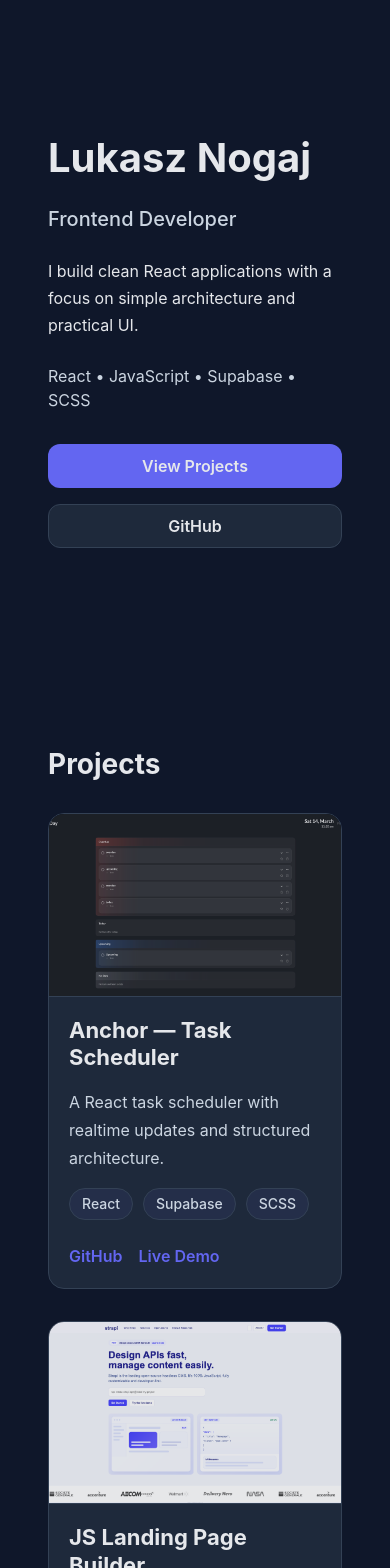
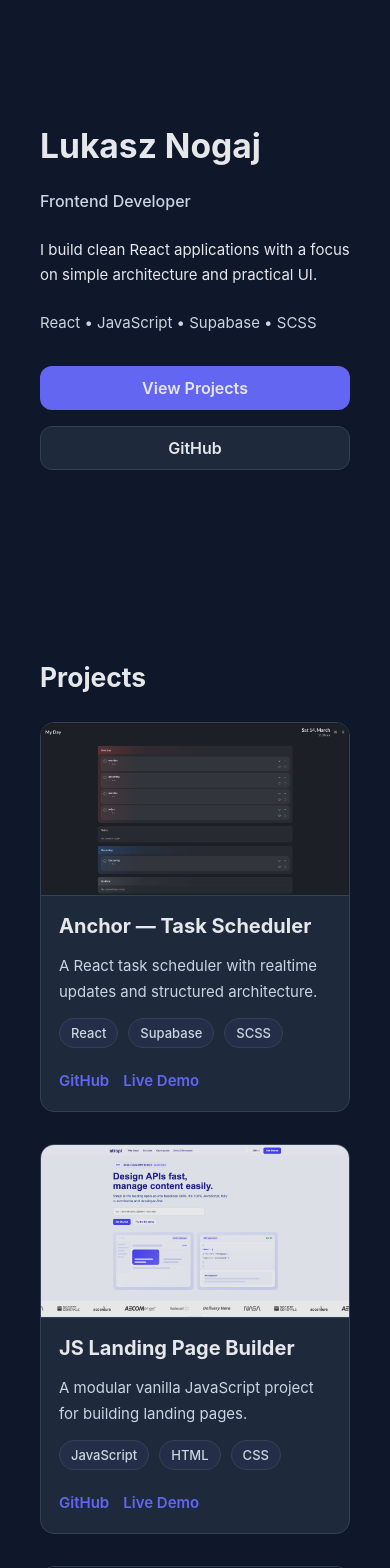
Before and after one commit to lukanogaj/portfolio, a React (Vite) app: page / in a window 390 px wide. Shown: the top 1568 px of the page. Built offline with nearby package versions, Linux system fonts and the light colour scheme.

Commit message:
style: implement responsive layout across portfolio sections

```diff
--- a/src/components/Container/Container.module.scss
+++ b/src/components/Container/Container.module.scss
@@ -3,3 +3,16 @@
   margin: 0 auto;
   padding: 0 1.5rem;
 }
+/* tablet */
+@media (max-width: 48rem) {
+  .container {
+    padding: 0 1.25rem;
+  }
+}
+
+/* small phones */
+@media (max-width: 26.875rem) {
+  .container {
+    padding: 0 1rem;
+  }
+}
--- a/src/components/ProjectCard/ProjectCard.module.scss
+++ b/src/components/ProjectCard/ProjectCard.module.scss
@@ -107,7 +107,24 @@
   color: v.$color-text;
 }
 
+@media (max-width: 64rem) {
+  .projectCardContent {
+    padding: 1.375rem;
+  }
+
+  .projectTitle {
+    font-size: 1.4375rem;
+  }
+
+  .projectDescription {
+    font-size: 1rem;
+  }
+}
+
 @media (max-width: 48rem) {
+  .projectImageWrapper {
+    aspect-ratio: 16 / 9;
+  }
   .projectCardContent {
     padding: 1.25rem;
   }
@@ -118,5 +135,89 @@
 
   .projectDescription {
     font-size: 1rem;
+    line-height: 1.7;
+  }
+
+  .projectLinks {
+    gap: 0.875rem;
   }
 }
+
+@media (max-width: 26.875rem) {
+  .projectCard {
+    border-radius: 0.875rem;
+  }
+
+  .projectCardContent {
+    gap: 0.875rem;
+    padding: 1.125rem;
+  }
+
+  .projectTitle {
+    font-size: 1.25rem;
+  }
+
+  .projectDescription {
+    font-size: 0.9375rem;
+  }
+
+  .projectTechTag {
+    min-height: 1.875rem;
+    padding: 0.35rem 0.6875rem;
+    font-size: 0.8125rem;
+  }
+
+  .projectLink {
+    font-size: 0.9375rem;
+  }
+}
+
+@media (max-width: 23.4375rem) {
+  .projectCardContent {
+    padding: 1rem;
+  }
+
+  .projectTitle {
+    font-size: 1.1875rem;
+  }
+
+  .projectDescription {
+    font-size: 0.9rem;
+    line-height: 1.65;
+  }
+
+  .projectStack {
+    gap: 0.5rem;
+  }
+
+  .projectLinks {
+    flex-direction: column;
+    align-items: flex-start;
+    gap: 0.625rem;
+  }
+}
+
+@media (max-width: 20rem) {
+  .projectTitle {
+    font-size: 1.125rem;
+  }
+
+  .projectDescription {
+    font-size: 0.875rem;
+  }
+
+  .projectTechTag {
+    font-size: 0.75rem;
+  }
+
+  .projectLink {
+    font-size: 0.875rem;
+  }
+}
+@media (hover: hover) and (pointer: fine) {
+  .projectCard:hover {
+    transform: translateY(-0.25rem);
+    border-color: v.$color-accent;
+    box-shadow: 0 1rem 2.5rem rgba(0, 0, 0, 0.22);
+  }
+}
--- a/src/sections/About/About.module.scss
+++ b/src/sections/About/About.module.scss
@@ -32,6 +32,14 @@
   color: v.$color-text-muted;
 }
 
+/* 1024 */
+@media (max-width: 64rem) {
+  .aboutText {
+    max-width: 40rem;
+  }
+}
+
+/* 768 */
 @media (max-width: 48rem) {
   .aboutSection {
     padding: 3rem 0;
@@ -50,3 +58,47 @@
     line-height: 1.75;
   }
 }
+
+/* 430 */
+@media (max-width: 26.875rem) {
+  .aboutContent {
+    gap: 1.75rem;
+  }
+
+  .aboutTitle {
+    font-size: 1.65rem;
+  }
+
+  .aboutText {
+    gap: 1.25rem;
+  }
+
+  .aboutParagraph {
+    font-size: 0.95rem;
+    line-height: 1.7;
+  }
+}
+
+/* 375 */
+@media (max-width: 23.4375rem) {
+  .aboutTitle {
+    font-size: 1.55rem;
+  }
+
+  .aboutParagraph {
+    font-size: 0.9rem;
+    line-height: 1.65;
+  }
+}
+
+/* 320 */
+@media (max-width: 20rem) {
+  .aboutTitle {
+    font-size: 1.45rem;
+  }
+
+  .aboutParagraph {
+    font-size: 0.875rem;
+    line-height: 1.6;
+  }
+}
--- a/src/sections/Contact/Contact.module.scss
+++ b/src/sections/Contact/Contact.module.scss
@@ -1,3 +1,5 @@
+@use "../../styles/variables" as v;
+
 .contactSection {
   padding: 4rem 0 6rem;
 }
@@ -9,8 +11,11 @@
 }
 
 .contactTitle {
+  margin: 0;
   font-size: 1.8rem;
-  font-weight: 600;
+  font-weight: 700;
+  line-height: 1.2;
+  color: v.$color-text;
 }
 
 .contactLinks {
@@ -20,11 +25,66 @@
 }
 
 .contactLink {
-  color: #6366f1;
+  font-size: 1rem;
+  font-weight: 600;
+  color: v.$color-accent;
   text-decoration: none;
-  font-weight: 500;
+  transition: color 0.2s ease;
 }
 
 .contactLink:hover {
-  text-decoration: underline;
+  color: v.$color-text;
 }
+
+/* 768 */
+@media (max-width: 48rem) {
+  .contactSection {
+    padding: 3rem 0 4.5rem;
+  }
+
+  .contactTitle {
+    font-size: 1.65rem;
+  }
+}
+
+/* 430 */
+@media (max-width: 26.875rem) {
+  .contactTitle {
+    font-size: 1.55rem;
+  }
+
+  .contactLinks {
+    gap: 0.875rem;
+  }
+
+  .contactLink {
+    font-size: 0.95rem;
+  }
+}
+
+/* 375 */
+@media (max-width: 23.4375rem) {
+  .contactTitle {
+    font-size: 1.45rem;
+  }
+
+  .contactLink {
+    font-size: 0.9rem;
+  }
+}
+
+/* 320 */
+@media (max-width: 20rem) {
+  .contactTitle {
+    font-size: 1.35rem;
+  }
+
+  .contactLinks {
+    flex-direction: column;
+    align-items: flex-start;
+  }
+
+  .contactLink {
+    font-size: 0.875rem;
+  }
+}
--- a/src/sections/Hero/Hero.module.scss
+++ b/src/sections/Hero/Hero.module.scss
@@ -87,14 +87,32 @@
   color: $color-accent;
   transform: translateY(-0.0625rem);
 }
+@media (max-width: 64rem) {
+  .heroTitle {
+    font-size: 2.75rem;
+  }
+}
 
 @media (max-width: 48rem) {
   .hero {
     padding: 4.5rem 0;
   }
 
+  .heroContent {
+    max-width: 100%;
+  }
+
   .heroTitle {
-    font-size: 2.5rem;
+    font-size: 2.4rem;
+  }
+
+  .heroRole {
+    font-size: 1.125rem;
+  }
+
+  .heroDescription,
+  .heroTech {
+    font-size: 0.95rem;
   }
 
   .heroActions {
@@ -106,3 +124,50 @@
     width: 100%;
   }
 }
+
+@media (max-width: 26.875rem) {
+  .hero {
+    padding: 4rem 0;
+  }
+
+  .heroTitle {
+    font-size: 2.1rem;
+  }
+
+  .heroRole {
+    font-size: 1rem;
+  }
+
+  .heroDescription,
+  .heroTech {
+    font-size: 0.9375rem;
+  }
+}
+
+@media (max-width: 23.4375rem) {
+  .heroTitle {
+    font-size: 1.95rem;
+  }
+
+  .heroDescription,
+  .heroTech {
+    font-size: 0.9rem;
+  }
+
+  .primaryButton,
+  .secondaryButton {
+    min-height: 2.625rem;
+    padding: 0.75rem 1rem;
+  }
+}
+
+@media (max-width: 20rem) {
+  .heroTitle {
+    font-size: 1.8rem;
+  }
+
+  .heroDescription,
+  .heroTech {
+    font-size: 0.875rem;
+  }
+}
--- a/src/sections/Projects/Projects.module.scss
+++ b/src/sections/Projects/Projects.module.scss
@@ -20,10 +20,18 @@
 
 .projectsGrid {
   display: grid;
-  grid-template-columns: repeat(auto-fit, minmax(20rem, 1fr));
+  grid-template-columns: repeat(3, 1fr);
   gap: 2rem;
 }
 
+/* 1024 */
+@media (max-width: 64rem) {
+  .projectsGrid {
+    grid-template-columns: repeat(2, 1fr);
+  }
+}
+
+/* 768 */
 @media (max-width: 48rem) {
   .projectsSection {
     padding: 3rem 0;
@@ -37,3 +45,28 @@
     grid-template-columns: 1fr;
   }
 }
+
+/* 430 */
+@media (max-width: 26.875rem) {
+  .projectsTitle {
+    font-size: 1.65rem;
+  }
+
+  .projectsContent {
+    gap: 1.75rem;
+  }
+}
+
+/* 375 */
+@media (max-width: 23.4375rem) {
+  .projectsTitle {
+    font-size: 1.55rem;
+  }
+}
+
+/* 320 */
+@media (max-width: 20rem) {
+  .projectsTitle {
+    font-size: 1.45rem;
+  }
+}
--- a/src/sections/TechStack/TechStack.module.scss
+++ b/src/sections/TechStack/TechStack.module.scss
@@ -11,6 +11,7 @@
 }
 
 .techStackTitle {
+  margin: 0;
   font-size: 2rem;
   font-weight: 700;
   color: v.$color-text;
@@ -49,9 +50,66 @@
   line-height: 1.7;
 }
 
+/* 1024 */
+@media (max-width: 64rem) {
+  .techGroups {
+    gap: 3rem;
+  }
+}
+
+/* 768 */
 @media (max-width: 48rem) {
+  .techStackSection {
+    padding: 3rem 0;
+  }
+
+  .techStackTitle {
+    font-size: 1.75rem;
+  }
+
   .techGroups {
     grid-template-columns: 1fr;
     gap: 2rem;
   }
 }
+
+/* 430 */
+@media (max-width: 26.875rem) {
+  .techStackContent {
+    gap: 2rem;
+  }
+
+  .techStackTitle {
+    font-size: 1.65rem;
+  }
+
+  .groupTitle {
+    font-size: 1rem;
+  }
+
+  .techList li {
+    font-size: 0.9rem;
+  }
+}
+
+/* 375 */
+@media (max-width: 23.4375rem) {
+  .techStackTitle {
+    font-size: 1.55rem;
+  }
+
+  .techList li {
+    font-size: 0.875rem;
+  }
+}
+
+/* 320 */
+@media (max-width: 20rem) {
+  .techStackTitle {
+    font-size: 1.45rem;
+  }
+
+  .techList li {
+    font-size: 0.85rem;
+  }
+}
```
